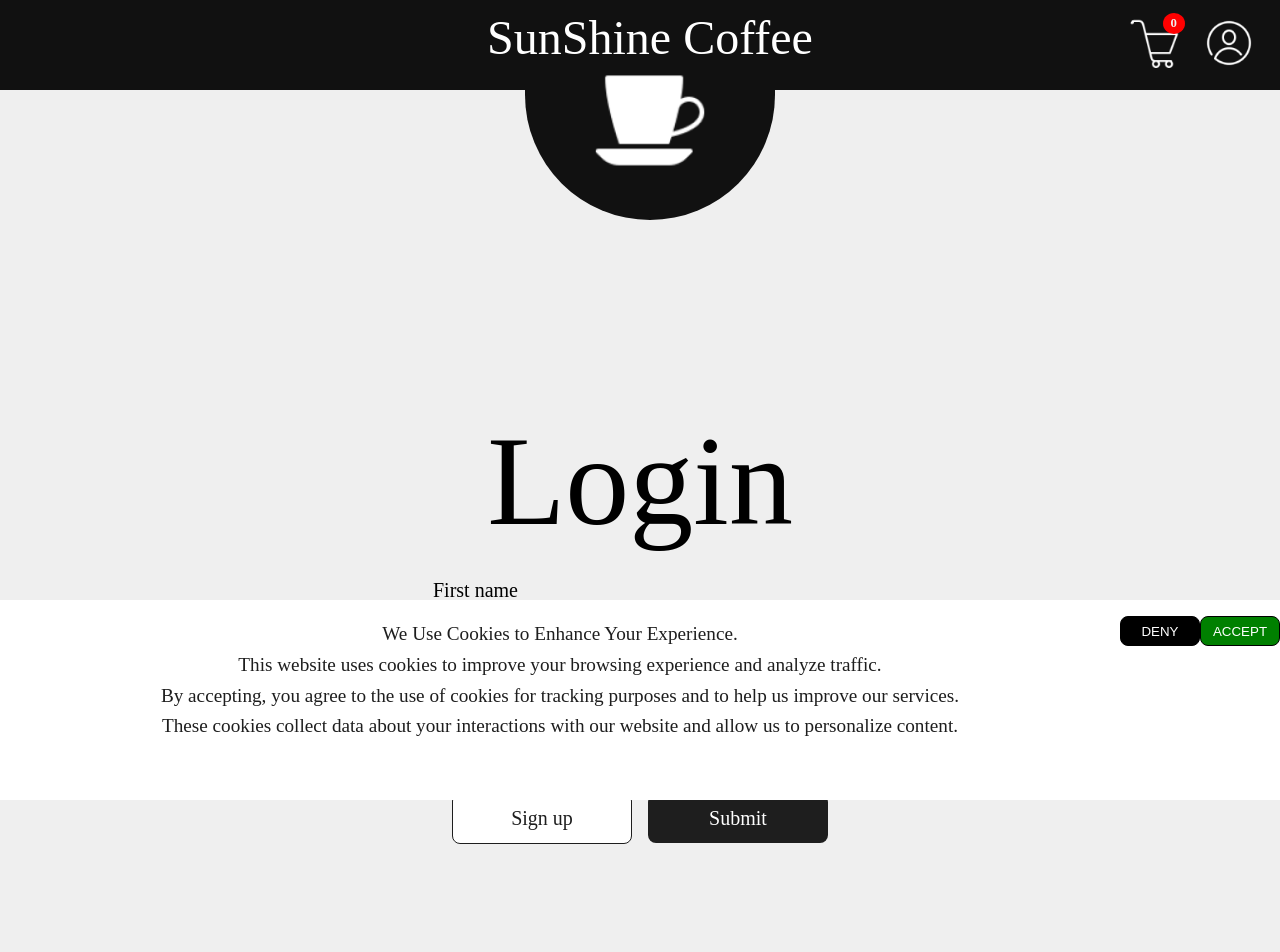
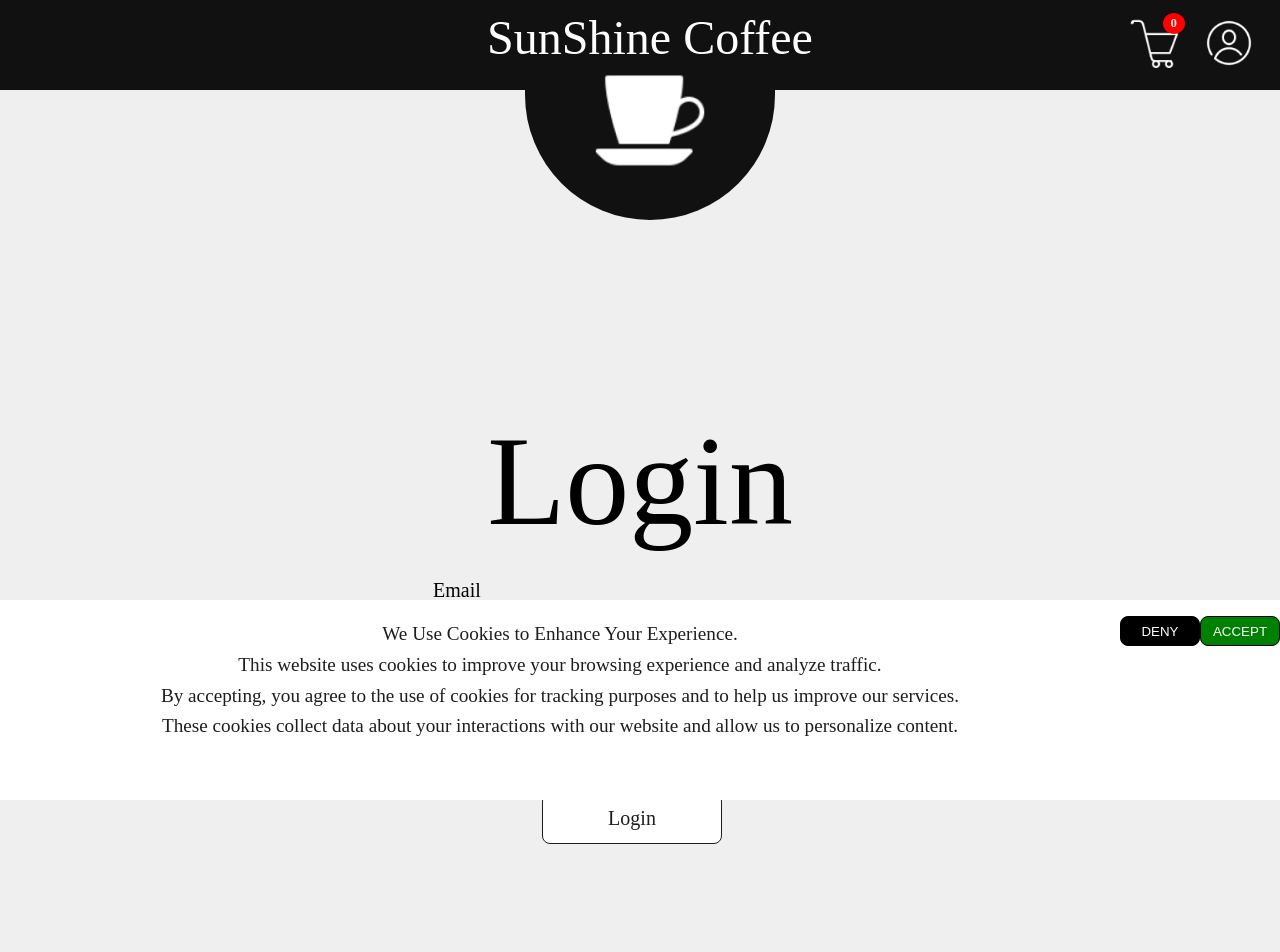
Before and after one commit to elop123/sunshine-coffee, a React (Vite) app in the folder SunShine_Coffee/: page /login in a window 1280 px wide. Shown: the top 952 px of the page. Built offline with nearby package versions, Linux system fonts and the light colour scheme; a web font is replaced by a local one.

Commit message:
login fixed

```diff
--- a/SunShine_Coffee/src/pages/Login/Login.jsx
+++ b/SunShine_Coffee/src/pages/Login/Login.jsx
@@ -3,72 +3,63 @@ import s from './Login.module.scss'
 
 
 export const Login = () => {
-  const [fname, setFname] = useState('')
-  const [lname, setLname] = useState('')
+const [email, setEmail] = useState('');
+const [password, setPassword] = useState('');
 
-  const handleLogin = (e) => {
+  const handleLogin = async(e) => {
     e.preventDefault()
-    //Message
-    alert(` ${fname},  You are successfully signed up ! `)
+
+try{
+  // 1. Send data to backend API
+    const response = await fetch('https://sunshine-coffee-api.onrender.com/login', {
+      method: 'POST',
+      headers: { 'Content-Type': 'application/json' },
+      body: JSON.stringify({ email, password })
+    });
+
+    const data = await response.json();
+
+
+ if (response.ok) {
+        // Success! Save the tokens to localStorage
+        localStorage.setItem('accessToken', data.accessToken);
+        localStorage.setItem('refreshToken', data.refreshToken);
+
+        alert(`Login Successful! Welcome ${data.email}`);
+
+        // Optional: Redirect user to home page
+        // window.location.href = "/";
+      } else {
+        // Error from backend (e.g., "Email not found")
+        alert(data);
+      }
+    } catch (err) {
+      console.error("Login error:", err);
+      alert("Server connection failed.");
+    }
   };
-
-  const handleSignUp = (e) => {
-    e.preventDefault()
-    if (!fname && !lname) {
-      alert("Please enter your first and last name to sign up")
-      return
-    }
-    if (!fname) {
-      alert("Please fill in your first name")
-      return
-    }
-    if (!lname) {
-      alert("Please fill in your last name")
-      return
-    }
-    alert(`${fname}, you are successfully signed up!`)
-  }
-
-  const handleSubmit = (e) => {
-    e.preventDefault()
-    if (!fname && !lname) {
-      alert("Please enter your first and last name to submit")
-      return
-    }
-    if (!fname) {
-      alert("Please fill in your first name")
-      return
-    }
-    if (!lname) {
-      alert("Please fill in your last name")
-      return
-    }
-    alert(`${fname}, you are successfully submitted!`)
-  }
-
 
   return (
     <div className={s.loginContainer}>
       <h2>Login</h2>
       <form onSubmit={handleLogin}>
         <div className={s.inputStyle}>
-          <label>First name</label>
+          <label>Email</label>
           <input
             type="text"
-            value={fname}
-            onChange={(e) => setFname(e.target.value)}
+            value={email}
+            onChange={(e) => setEmail(e.target.value)}
           />
         </div>
         <div className={s.inputStyle}>
-          <label>Last name</label>
+          <label>Password</label>
           <input
-            type="text"
-            value={lname}
-            onChange={(e) => setLname(e.target.value)}
+            type="password"
+            value={password}
+            onChange={(e) => setPassword(e.target.value)}
           />
         </div>
-        <button type="submit" className={s.buttonStyle} onClick={handleSignUp}>Sign up</button>
-        <button type="submit" className={s.buttonStyle} onClick={handleSubmit}>Submit</button>
+        <button type="submit" className={s.buttonStyle} onClick={handleLogin}>Login</button>
       </form>
 
     </div>
```
